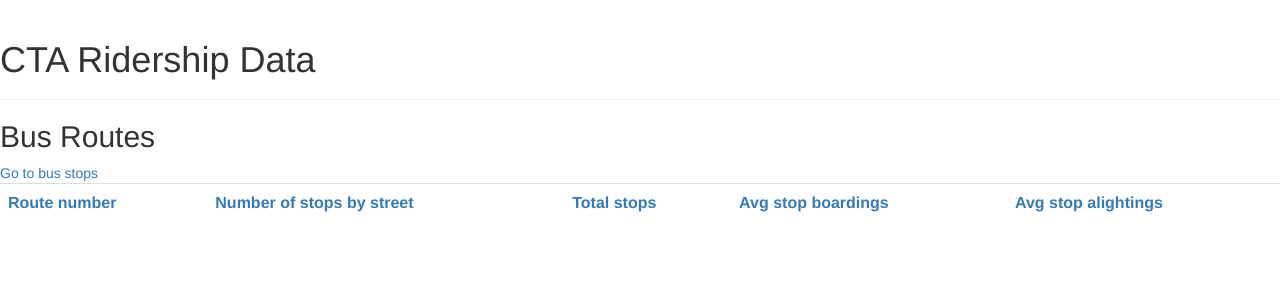
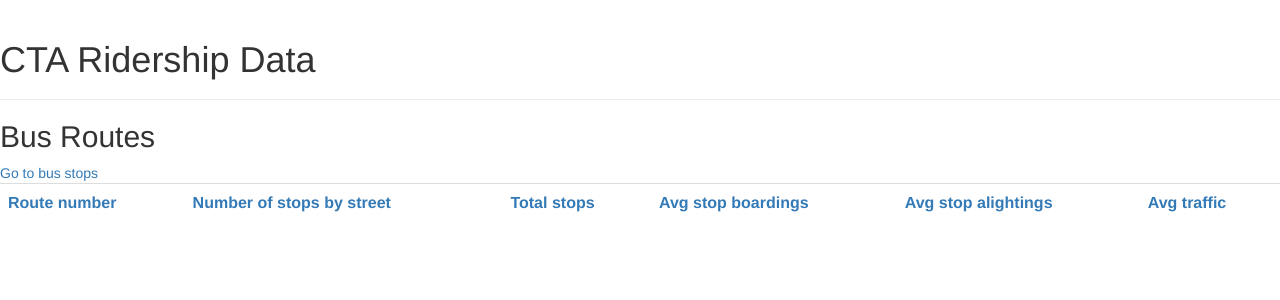
Before and after one commit to rakaloo/cta-ridership, a Django app: template buses/templates/routes.html in a window 1280 px wide. Shown: the top 300 px of the page. Run offline with Django 3.2, Linux system fonts and the light colour scheme; the template is opened without the code that fills it, so the values that code supplies are empty; some libraries are stand-ins or nearby versions.

Commit message:
Add average traffic aggregation, add stop id to template

```diff
--- a/buses/models.py
+++ b/buses/models.py
@@ -57,6 +57,11 @@
                     Sum('stops__alightings')/F('total_stops'),
                     output_field=models.DecimalField()
                 )
+            ).annotate(
+                avg_traffic=ExpressionWrapper(
+                    (F('avg_alightings') + F('avg_boardings'))/2,
+                    output_field=models.DecimalField()
+                )
             )
 
 
--- a/buses/templates/routes.html
+++ b/buses/templates/routes.html
@@ -10,6 +10,7 @@
         <th><a href="?order_by={% if current_sort == 'total_stops' %}-{% endif %}total_stops">Total stops</a></th>
         <th><a href="?order_by={% if current_sort == 'avg_boardings' %}-{% endif %}avg_boardings">Avg stop boardings</a></th>
         <th><a href="?order_by={% if current_sort == 'avg_alightings' %}-{% endif %}avg_alightings">Avg stop alightings</a></th>
+        <th><a href="?order_by={% if current_sort == 'avg_traffic' %}-{% endif %}avg_traffic">Avg traffic</a></th>
     </tr>
 {% for route in routes %}
     <tr>
@@ -22,6 +23,7 @@
         <td>{{ route.total_stops }}</td>
         <td>{{ route.avg_boardings|floatformat }}</td>
         <td>{{ route.avg_alightings|floatformat }}</td>
+        <td>{{ route.avg_traffic }}</td>
     </tr>
 {% endfor %}
 </table>
--- a/buses/templates/stops.html
+++ b/buses/templates/stops.html
@@ -5,6 +5,7 @@
 <span><a href="{% url 'routes' %}">Go to bus routes</a></span>
 <table class="table">
     <tr>
+        <th>Stop ID</th>
         <th><a href="?order_by={% if current_sort == 'intersection' %}-{% endif %}intersection">Location</a></th>
         <th><a href="?order_by={% if current_sort == 'total_routes' %}-{% endif %}total_routes">Total routes</a></th>
         <th><a href="?order_by={% if current_sort == 'routes_array' %}-{% endif %}routes_array">Routes</a></th>
@@ -13,6 +14,7 @@
     </tr>
 {% for stop in stops %}
     <tr>
+        <td>{{ stop.id }}</td>
         <td>{{ stop }}</td>
         <td>{{ stop.total_routes }}</td>
         <td>
--- a/buses/urls.py
+++ b/buses/urls.py
@@ -3,6 +3,6 @@
 from buses.views import StopListView, RouteListView
 
 urlpatterns = [
-    path('stops/', StopListView.as_view(), name='stops'),
+    path('stops', StopListView.as_view(), name='stops'),
     path('routes', RouteListView.as_view(), name='routes')
 ]
```
